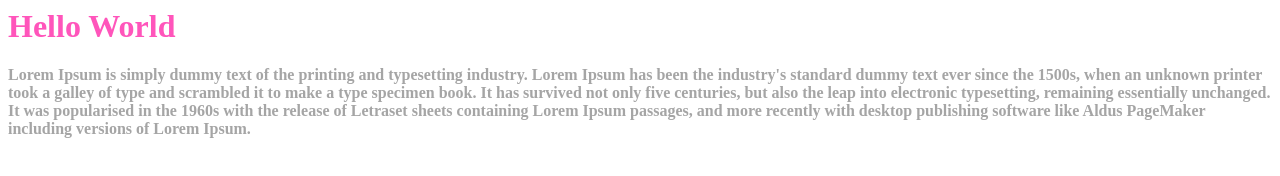
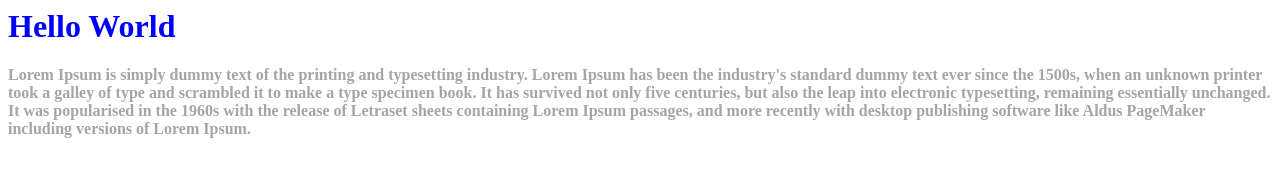
Before and after one commit to mysirg/dummy-project, a plain HTML site: page dummy-project/index.html in a window 1280 px wide. Drawn offline with Linux system fonts and the light colour scheme.

Commit message:
color change
color change

```diff
--- a/dummy-project/styles.css
+++ b/dummy-project/styles.css
@@ -1,5 +1,5 @@
 h1 {
-	color: #ff55bb;
+	color: #0000ff;
 }
 
 h4 {
```
